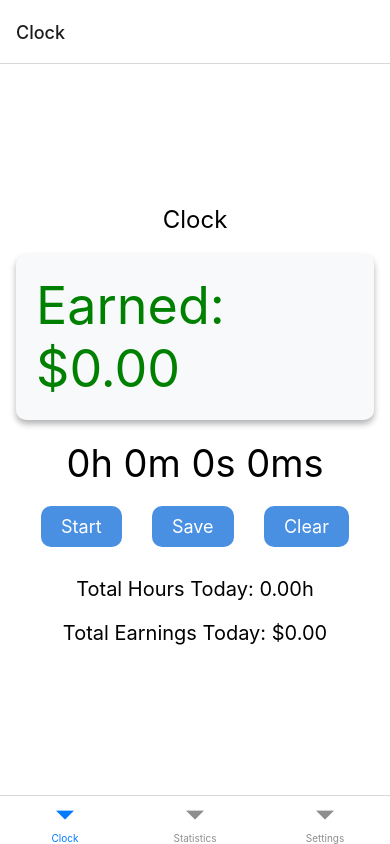
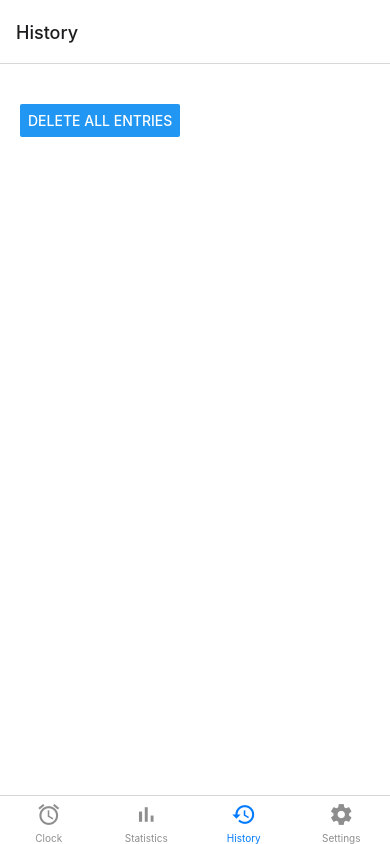
Before and after one commit to roserichland/TimeClockTracker, a React Native app: screen /History in a window 390 px wide. Built offline with nearby package versions, Linux system fonts and the light colour scheme.

Commit message:
added a history screen

```diff
--- a/App.js
+++ b/App.js
@@ -1,18 +1,48 @@
 import React from "react";
 import { NavigationContainer } from "@react-navigation/native";
 import { createBottomTabNavigator } from "@react-navigation/bottom-tabs";
+import Icon from "react-native-vector-icons/MaterialIcons"; // Import the icon library
+
 import StatisticsScreen from "./screens/StatisticsScreen";
 import SettingsScreen from "./screens/SettingsScreen";
 import ClockScreen from "./screens/ClockScreen";
+import StatisticsHistoryScreen from "./screens/StatisticsHistoryScreen"; // Import the new screen
 
 const Tab = createBottomTabNavigator();
 
 export default function App() {
   return (
     <NavigationContainer>
-      <Tab.Navigator>
+      <Tab.Navigator
+        screenOptions={({ route }) => ({
+          tabBarIcon: ({ color, size }) => {
+            let iconName;
+
+            switch (route.name) {
+              case "Clock":
+                iconName = "alarm"; // Icon for ClockScreen
+                break;
+              case "Statistics":
+                iconName = "bar-chart"; // Icon for StatisticsScreen
+                break;
+              case "History":
+                iconName = "history"; // Icon for StatisticsHistoryScreen
+                break;
+              case "Settings":
+                iconName = "settings"; // Icon for SettingsScreen
+                break;
+              default:
+                iconName = "info"; // Default icon
+                break;
+            }
+
+            return <Icon name={iconName} size={size} color={color} />;
+          },
+        })}
+      >
         <Tab.Screen name="Clock" component={ClockScreen} />
         <Tab.Screen name="Statistics" component={StatisticsScreen} />
+        <Tab.Screen name="History" component={StatisticsHistoryScreen} />
         <Tab.Screen name="Settings" component={SettingsScreen} />
       </Tab.Navigator>
     </NavigationContainer>
--- /dev/null
+++ b/screens/StatisticsHistoryScreen.js
@@ -0,0 +1,203 @@
+import React, { useState, useEffect, useCallback } from "react";
+import {
+  View,
+  Text,
+  StyleSheet,
+  ScrollView,
+  TouchableOpacity,
+  Modal,
+  Button,
+  Alert,
+} from "react-native";
+import AsyncStorage from "@react-native-async-storage/async-storage";
+import { useFocusEffect } from "@react-navigation/native";
+
+const StatisticsHistoryScreen = () => {
+  const [entries, setEntries] = useState([]);
+  const [selectedEntry, setSelectedEntry] = useState(null);
+  const [isEditing, setIsEditing] = useState(false);
+
+  // Fetch data whenever the screen is focused
+  useFocusEffect(
+    useCallback(() => {
+      fetchData();
+    }, [])
+  );
+
+  const fetchData = async () => {
+    try {
+      const keys = await AsyncStorage.getAllKeys();
+      const entries = await Promise.all(
+        keys
+          .filter((key) => key.startsWith("dailyTotals_"))
+          .map(async (key) => {
+            const entry = await AsyncStorage.getItem(key);
+            return {
+              date: key.replace("dailyTotals_", ""),
+              totalEarnings: JSON.parse(entry)?.totalEarnings || 0,
+            };
+          })
+      );
+
+      const sortedEntries = entries.sort(
+        (a, b) => new Date(b.date) - new Date(a.date)
+      );
+      setEntries(sortedEntries);
+    } catch (error) {
+      console.error("Error fetching entries:", error);
+    }
+  };
+
+  const handleEntryPress = (entry) => {
+    setSelectedEntry(entry);
+    setIsEditing(false);
+  };
+
+  const handleCloseModal = () => {
+    setSelectedEntry(null);
+  };
+
+  const handleDelete = async () => {
+    if (selectedEntry) {
+      Alert.alert(
+        "Confirm Deletion",
+        "Are you sure you want to delete this entry?",
+        [
+          { text: "Cancel", style: "cancel" },
+          {
+            text: "Delete",
+            style: "destructive",
+            onPress: async () => {
+              try {
+                await AsyncStorage.removeItem(
+                  `dailyTotals_${selectedEntry.date}`
+                );
+                fetchData(); // Fetch updated entries and refresh state
+                handleCloseModal();
+              } catch (error) {
+                console.error("Error deleting entry:", error);
+              }
+            },
+          },
+        ],
+        { cancelable: true }
+      );
+    }
+  };
+
+  const handleDeleteAllEntries = () => {
+    Alert.alert(
+      "Confirm Deletion",
+      "Are you sure you want to delete all entries?",
+      [
+        { text: "Cancel", style: "cancel" },
+        {
+          text: "Delete All",
+          style: "destructive",
+          onPress: async () => {
+            try {
+              const keys = await AsyncStorage.getAllKeys();
+              const entriesKeys = keys.filter((key) =>
+                key.startsWith("dailyTotals_")
+              );
+              await AsyncStorage.multiRemove(entriesKeys);
+              setEntries([]); // Clear all entries
+            } catch (error) {
+              console.error("Error deleting all entries:", error);
+            }
+          },
+        },
+      ],
+      { cancelable: true }
+    );
+  };
+
+  return (
+    <View style={styles.container}>
+      <ScrollView contentContainerStyle={{ flexGrow: 1, paddingBottom: 100 }}>
+        {entries.map((entry) => (
+          <TouchableOpacity
+            key={entry.date}
+            onPress={() => handleEntryPress(entry)}
+            style={styles.entry}
+          >
+            <Text style={styles.entryText}>
+              Date: {new Date(entry.date).toDateString()}
+            </Text>
+            <Text style={styles.entryText}>
+              Total Earnings: ${entry.totalEarnings.toFixed(2)}
+            </Text>
+          </TouchableOpacity>
+        ))}
+        <View style={styles.buttonContainer}>
+          <Button title="Delete All Entries" onPress={handleDeleteAllEntries} />
+        </View>
+      </ScrollView>
+
+      {selectedEntry && (
+        <Modal
+          transparent={true}
+          visible={!!selectedEntry}
+          onRequestClose={handleCloseModal}
+        >
+          <View style={styles.modalContainer}>
+            <View style={styles.modalContent}>
+              <Text style={styles.modalText}>
+                Date: {new Date(selectedEntry.date).toDateString()}
+              </Text>
+              <Text style={styles.modalText}>
+                Total Earnings: ${selectedEntry.totalEarnings.toFixed(2)}
+              </Text>
+              <View style={styles.buttonContainer}>
+                <Button title="Delete" onPress={handleDelete} />
+                <Button title="Close" onPress={handleCloseModal} />
+              </View>
+            </View>
+          </View>
+        </Modal>
+      )}
+    </View>
+  );
+};
+
+const styles = StyleSheet.create({
+  container: {
+    flex: 1,
+    padding: 20,
+    backgroundColor: "#fff",
+  },
+  entry: {
+    marginBottom: 15,
+    padding: 10,
+    backgroundColor: "#f9f9f9",
+    borderRadius: 5,
+  },
+  entryText: {
+    fontSize: 18,
+  },
+  modalContainer: {
+    flex: 1,
+    justifyContent: "center",
+    alignItems: "center",
+    backgroundColor: "rgba(0, 0, 0, 0.5)",
+  },
+  modalContent: {
+    width: "80%",
+    backgroundColor: "#fff",
+    borderRadius: 10,
+    padding: 20,
+    alignItems: "center",
+  },
+  modalText: {
+    fontSize: 18,
+    marginBottom: 10,
+  },
+  buttonContainer: {
+    flexDirection: "row",
+    justifyContent: "space-between",
+    width: "100%",
+    marginTop: 20,
+  },
+});
+
+export default StatisticsHistoryScreen;
```
